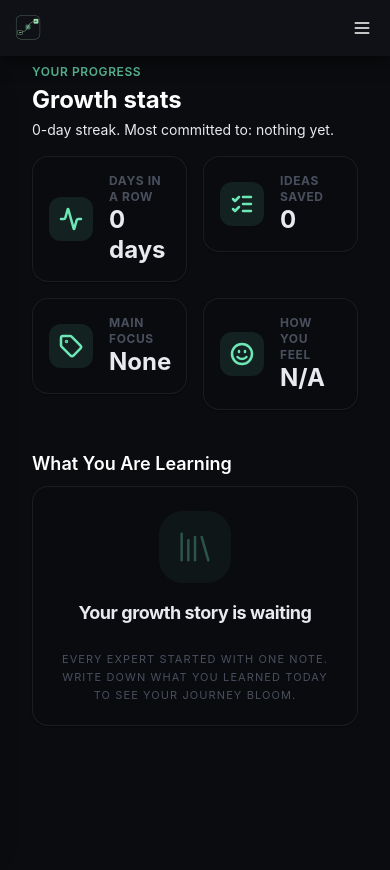
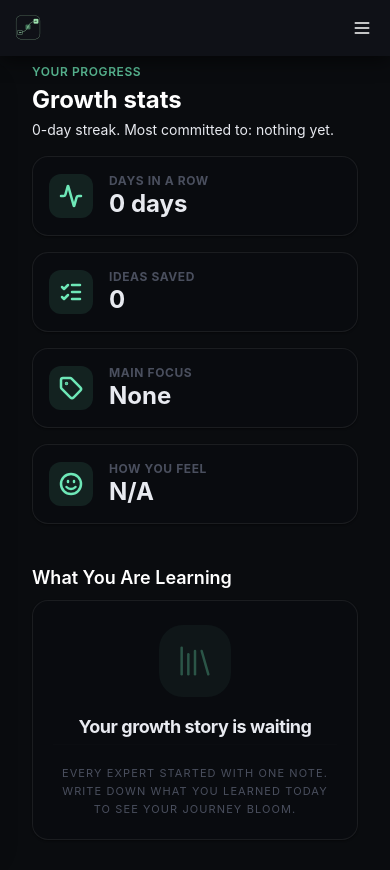
Before and after one commit to BesufikadHosiso/LevelGit, a React (Vite) app: page /stats in a window 390 px wide. Before the commit the page ends 844 px from the top, so only its background shows below. Built offline with nearby package versions, Linux system fonts and the light colour scheme.

Commit message:
styles(StatCards): customize the stat cards grid to use responsive more classes

```diff
--- a/src/components/features/StatCards.jsx
+++ b/src/components/features/StatCards.jsx
@@ -17,7 +17,7 @@
       .sort((a, b) => b[1] - a[1])[0]?.[0] || 'None';
 
     return (
-        <div className="grid grid-cols-2 lg:grid-cols-4 gap-4">
+        <div className="grid grid-cols-1 md:grid-cols-2 lg:grid-cols-4 gap-4">
             {/* Streak Card */}
             <Card className="p-4 flex items-center gap-4 border border-border/50 shadow-sm">
                 <div className="p-2.5 bg-streak/10 rounded-xl text-streak">
```
